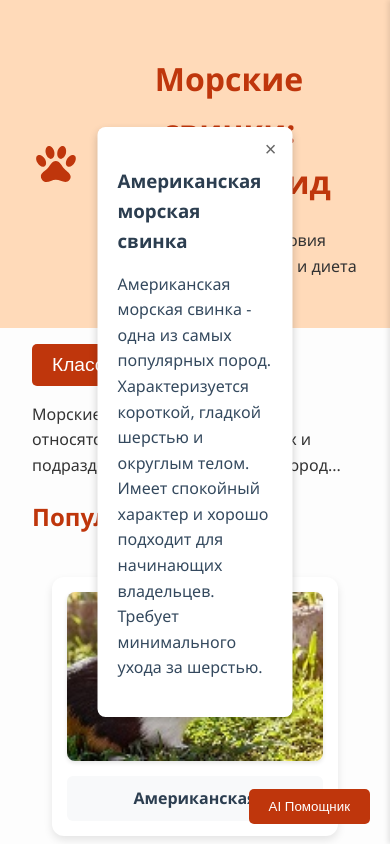
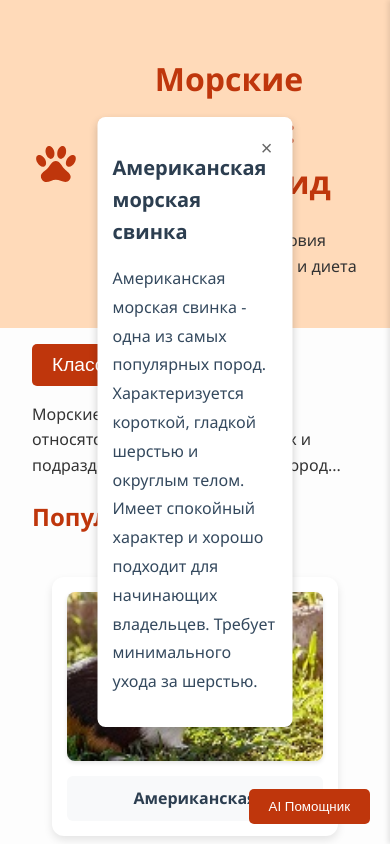
Before and after one commit to PavelMaster-sys/guinea-pigs-site, a plain HTML site: page index.html in a window 390 px wide. Both pictures are taken after a click on the link "Американская". Shown: the top 844 px of the page. Drawn offline with Linux system fonts and the light colour scheme.

Commit message:
Improve modal window for mobile devices

```diff
--- a/style.css
+++ b/style.css
@@ -310,3 +310,25 @@ footer {
 #ai-messages::-webkit-scrollbar-thumb:hover {
   background: #8c1c00;
 }
+
+/* Медиа-запрос для мобильных устройств */
+@media (max-width: 768px) {
+  .breed-description {
+    max-width: 95%; /* Увеличиваем ширину на 1/3 (с 80% до 95%) */
+    padding: 15px;
+    font-size: 16px; /* Увеличиваем размер шрифта для лучшей читаемости */
+  }
+
+  .breed-description h3 {
+    font-size: 20px;
+    margin-bottom: 15px;
+  }
+
+  .breed-description p {
+    line-height: 1.8;
+  }
+
+  .close-description {
+    padding: 10px; /* Увеличиваем область нажатия для мобильных устройств */
+  }
+}
```
